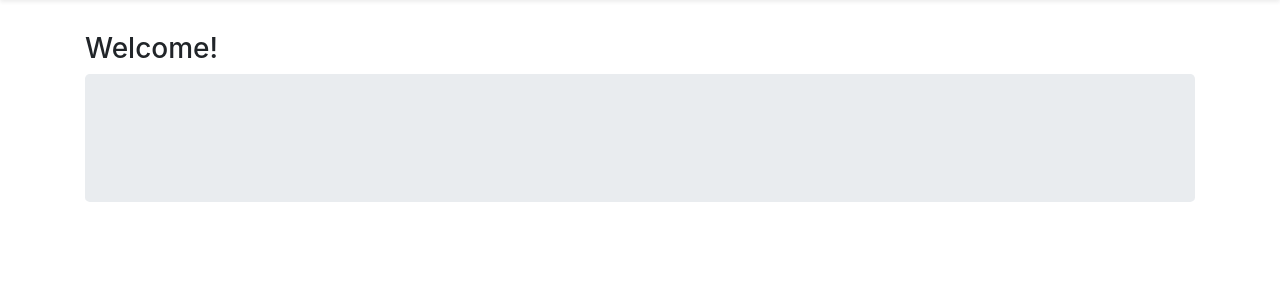
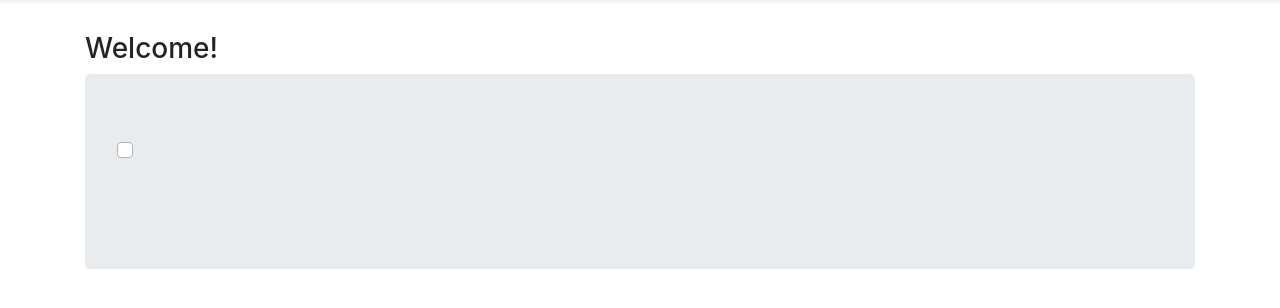
Before and after one commit to starfy84/PCTeacher, a Django app: page / in a window 1280 px wide. Shown: the part 56-364 px from the top of the page. Run offline with Django 3.2, Linux system fonts and the light colour scheme; data that the repository does not hold is empty; some libraries are stand-ins or nearby versions.

Commit message:
buttons beside

```diff
--- a/templates/home.html
+++ b/templates/home.html
@@ -4,13 +4,20 @@
     <h3>Welcome!<h3>
 
     <div class="jumbotron">
+        <!-- unchecked button -->
+        <div class="custom-control custom-checkbox">
+            <input type="checkbox" class="custom-control-input" id="defaultUnchecked">
+            <label class="custom-control-label" for="defaultUnchecked">
+                <!-- text inside button -->
                 {% for lesson in lessons %}
                 <section style="font-size: 20px">
                     <a href="{% url 'lesson' lesson.id %}">
                         {{ lesson.title }}
                     </a>
-                <br>
                 </section>
                 {% endfor %}
+            </label>
+        </div>
+        <br>
     </div>
 {% endblock %}
```
Lines whose indentation alone changed are shown as unchanged.
